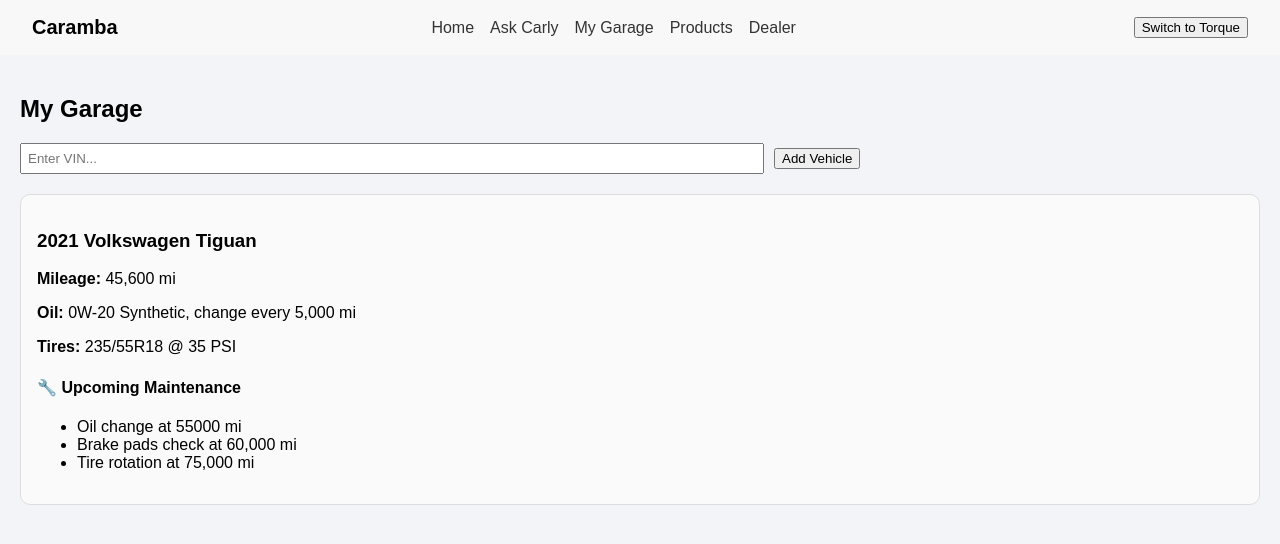
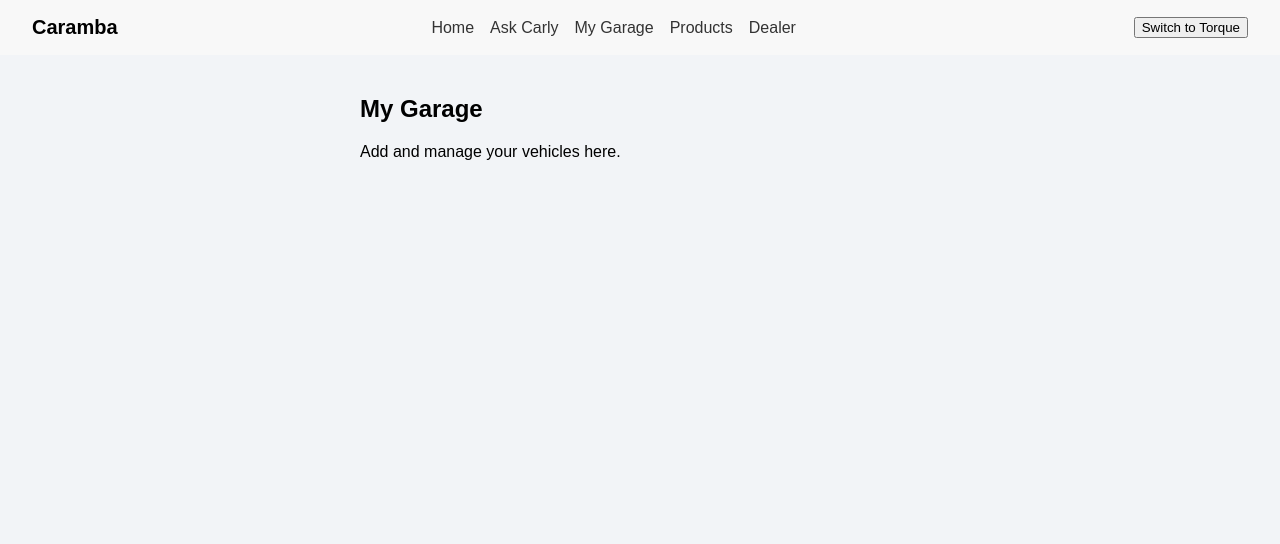
Before and after one commit to bstockes/caramba-reset, a Next.js app: page /garage in a window 1280 px wide. Shown: the top 544 px of the page. Built offline with nearby package versions, Linux system fonts and the light colour scheme.

Commit message:
Add files via upload

```diff
--- a/pages/garage.js
+++ b/pages/garage.js
@@ -1,99 +1,8 @@
-
-import { useEffect, useState } from 'react';
-
-const mockUser = {
-  name: "Brianne",
-  garage: [
-    {
-      year: 2021,
-      make: "Volkswagen",
-      model: "Tiguan",
-      mileage: 45600,
-      oilType: "0W-20 Synthetic",
-      oilInterval: 5000,
-      tireSize: "235/55R18",
-      tirePressure: 35
-    }
-  ]
-};
-
-function calculateUpcoming(vehicle) {
-  const { mileage, oilInterval } = vehicle;
-  const nextOil = Math.ceil(mileage / oilInterval) * oilInterval + oilInterval;
-  const events = [`Oil change at ${nextOil} mi`];
-
-  if (mileage < 60000) events.push("Brake pads check at 60,000 mi");
-  if (mileage < 75000) events.push("Tire rotation at 75,000 mi");
-
-  return events;
-}
-
 export default function Garage() {
-  const [user, setUser] = useState(null);
-  const [vinInput, setVinInput] = useState('');
-
-  useEffect(() => {
-    const updatedGarage = mockUser.garage.map(v => ({
-      ...v,
-      upcoming: calculateUpcoming(v)
-    }));
-    setUser({ ...mockUser, garage: updatedGarage });
-  }, []);
-
-  const handleAddVehicle = () => {
-    if (!vinInput.trim()) return;
-    const newVehicle = {
-      year: 2020,
-      make: "Honda",
-      model: "Civic",
-      mileage: 30000,
-      oilType: "5W-30 Synthetic",
-      oilInterval: 6000,
-      tireSize: "215/55R16",
-      tirePressure: 33,
-      upcoming: calculateUpcoming({ mileage: 30000, oilInterval: 6000 })
-    };
-    setUser(prev => ({
-      ...prev,
-      garage: [...prev.garage, newVehicle]
-    }));
-    setVinInput('');
-  };
-
-  if (!user) return <p>Loading your garage…</p>;
-
   return (
-    <div style={{ padding: 20 }}>
+    <div style={{ maxWidth: 600, margin: '0 auto', padding: 20, fontFamily: 'sans-serif' }}>
       <h2>My Garage</h2>
-      <div style={{ marginBottom: 20 }}>
-        <input
-          type="text"
-          placeholder="Enter VIN..."
-          value={vinInput}
-          onChange={e => setVinInput(e.target.value)}
-          style={{ padding: 6, width: '60%' }}
-        />
-        <button onClick={handleAddVehicle} style={{ marginLeft: 10 }}>Add Vehicle</button>
-      </div>
-
-      {user.garage.map((v, i) => (
-        <div key={i} style={{
-          border: '1px solid #ddd',
-          borderRadius: 10,
-          padding: 16,
-          marginBottom: 20,
-          background: '#fafafa'
-        }}>
-          <h3>{v.year} {v.make} {v.model}</h3>
-          <p><strong>Mileage:</strong> {v.mileage.toLocaleString()} mi</p>
-          <p><strong>Oil:</strong> {v.oilType}, change every {v.oilInterval.toLocaleString()} mi</p>
-          <p><strong>Tires:</strong> {v.tireSize} @ {v.tirePressure} PSI</p>
-          <h4>🔧 Upcoming Maintenance</h4>
-          <ul>
-            {v.upcoming.map((item, j) => <li key={j}>{item}</li>)}
-          </ul>
-        </div>
-      ))}
+      <p>Add and manage your vehicles here.</p>
     </div>
   );
 }
```
Also changed, not shown: pages/account.js (added, +8 -0 lines), pages/index.js (+4 -8 lines).
